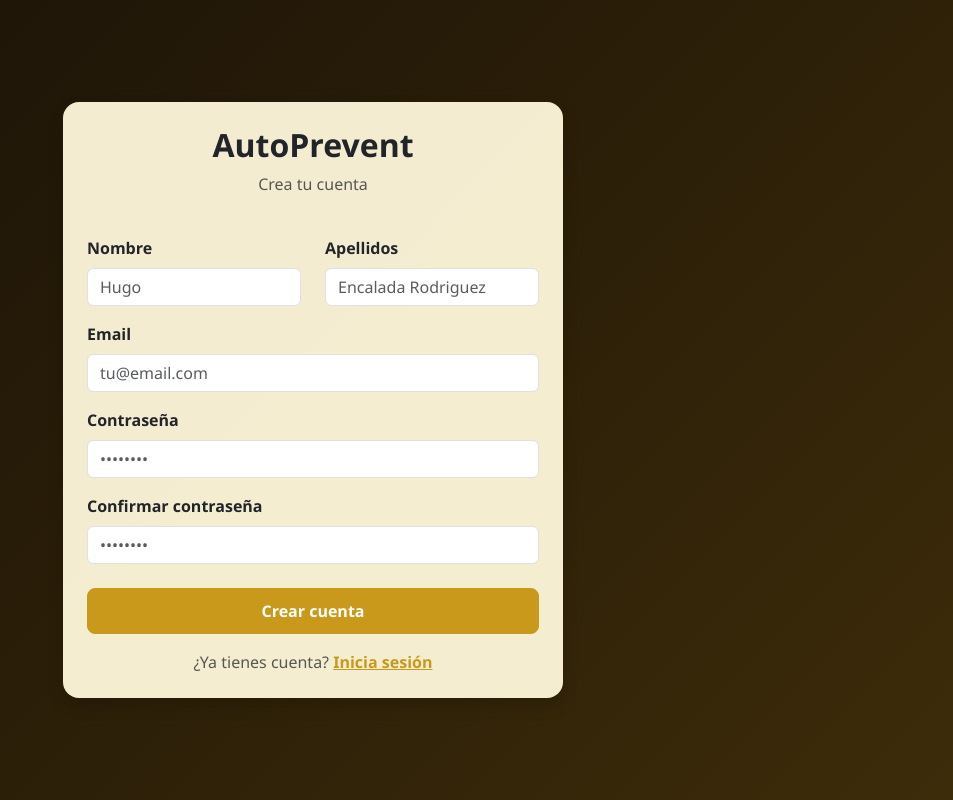
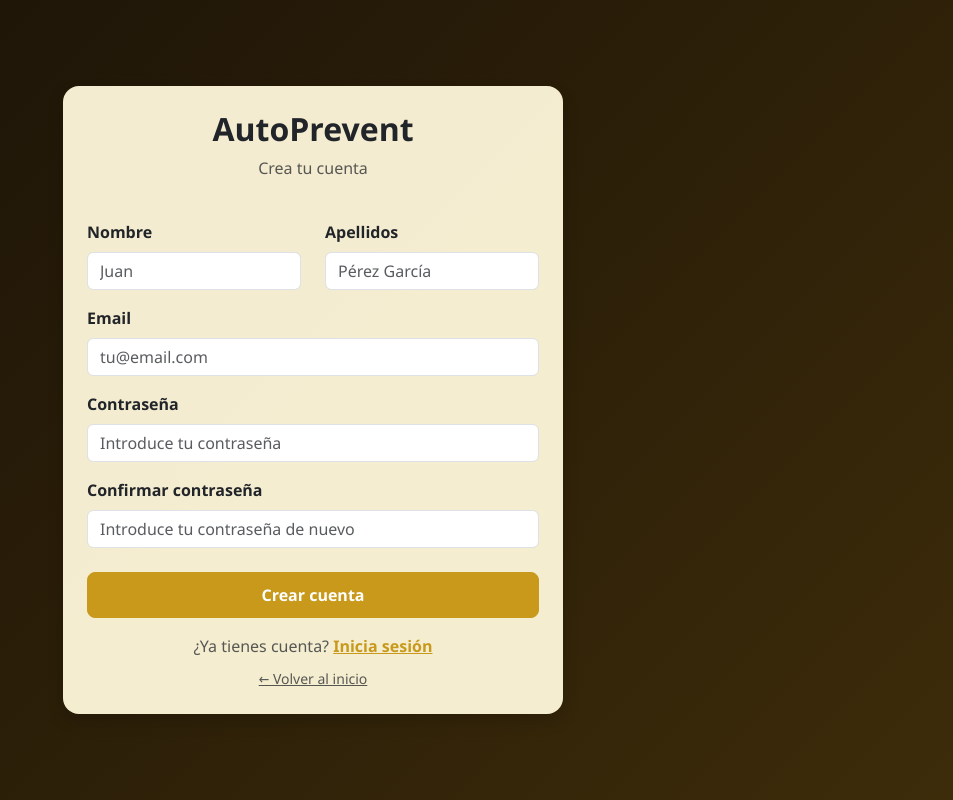
Before and after one commit to hencaladarodriguez/AutoPrevent, a React (Vite) app in the folder frontend/: page /register in a window 1280 px wide. Shown: the whole page, without its empty margins (327-1280 px from the left). Built offline with nearby package versions, Linux system fonts and the light colour scheme; no server answers.

Commit message:
feat: añadir enlace de vuelta al inicio en login y register y ajustes de placeholder en el login y register

```diff
--- a/frontend/src/components/Admin/AdminLogin.jsx
+++ b/frontend/src/components/Admin/AdminLogin.jsx
@@ -47,7 +47,7 @@ export default function AdminLogin() {
                         <input
                             type="email"
                             className="form-control"
-                            placeholder="admin@autoprevent.com"
+                            placeholder="tu@email.com"
                             value={email}
                             onChange={(e) => setEmail(e.target.value)}
                             required
@@ -59,7 +59,7 @@ export default function AdminLogin() {
                         <input
                             type="password"
                             className="form-control"
-                            placeholder="••••••••"
+                            placeholder="Introduce tu contraseña"
                             value={password}
                             onChange={(e) => setPassword(e.target.value)}
                             required
--- a/frontend/src/components/Auth/Login.jsx
+++ b/frontend/src/components/Auth/Login.jsx
@@ -67,7 +67,7 @@ export default function Login() {
                         <input
                             type="password"
                             className="form-control"
-                            placeholder="••••••••"
+                            placeholder="Introduce tu contraseña"
                             value={password}
                             onChange={(e) => setPassword(e.target.value)}
                             required
@@ -91,6 +91,13 @@ export default function Login() {
                     </Link>
                 </p>
 
+                {/* volver a la página principal */}
+                <p className="text-center mt-2 mb-0">
+                    <Link to="/" className="text-muted small">
+                        Volver al inicio
+                    </Link>
+                </p>
+
             </div>
         </div>
     );
--- a/frontend/src/components/Auth/Register.jsx
+++ b/frontend/src/components/Auth/Register.jsx
@@ -78,7 +78,7 @@ export default function Register() {
                                 type="text"
                                 name="nombre"
                                 className="form-control"
-                                placeholder="Hugo"
+                                placeholder="Juan"
                                 value={form.nombre}
                                 onChange={handleChange}
                                 required
@@ -90,7 +90,7 @@ export default function Register() {
                                 type="text"
                                 name="apellidos"
                                 className="form-control"
-                                placeholder="Encalada Rodriguez"
+                                placeholder="Pérez García"
                                 value={form.apellidos}
                                 onChange={handleChange}
                                 required
@@ -117,7 +117,7 @@ export default function Register() {
                             type="password"
                             name="password"
                             className="form-control"
-                            placeholder="••••••••"
+                            placeholder="Introduce tu contraseña"
                             value={form.password}
                             onChange={handleChange}
                             required
@@ -130,7 +130,7 @@ export default function Register() {
                             type="password"
                             name="confirmar"
                             className="form-control"
-                            placeholder="••••••••"
+                            placeholder="Introduce tu contraseña de nuevo"
                             value={form.confirmar}
                             onChange={handleChange}
                             required
@@ -154,6 +154,13 @@ export default function Register() {
                     </Link>
                 </p>
 
+                {/* volver a la página principal */}
+                <p className="text-center mt-2 mb-0">
+                    <Link to="/" className="text-muted small">
+                        ← Volver al inicio
+                    </Link>
+                </p>
+
             </div>
         </div>
     );
```
Also changed, not shown: 1 other file (tests, documents, lock files or other folders).
